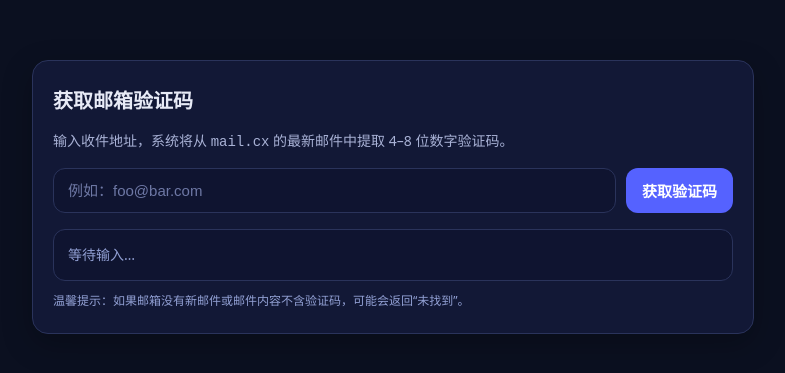
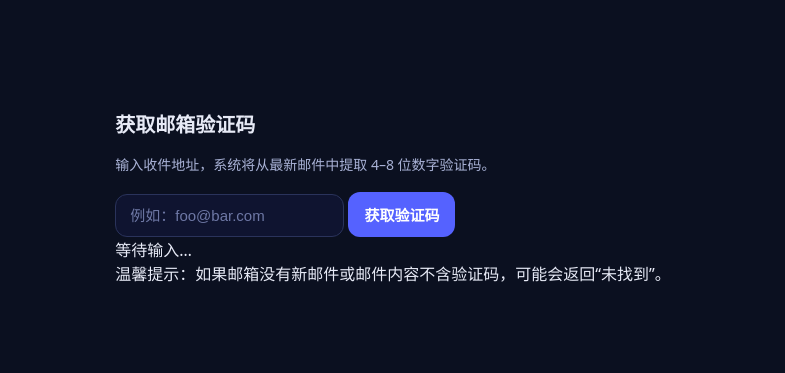
Before and after one commit to 245679aa/didactic-waffle, a plain HTML site: page index.html in a window 1280 px wide. Shown: the part 203-576 px from the top of the page, without its empty margins (247-1032 px from the left). Drawn offline with Linux system fonts and the light colour scheme.

Commit message:
Update index.html

```diff
--- a/index.html
+++ b/index.html
@@ -7,10 +7,10 @@
   <style>
     :root { font-family: ui-sans-serif, system-ui, -apple-system, "Segoe UI", Roboto, "Helvetica Neue", Arial; }
     body { background: #0b1020; color: #e7eaf6; margin: 0; min-height: 100vh; display: grid; place-items: center; }
-    .card { width: min(680px, 92vw); background: #121836; border: 1px solid #2a335b; border-radius: 16px; padding: 24px 20px; box-shadow: 0 10px 30px rgba(0,0,0,.25); }
+    。card { width: min(680px, 92vw); background: #121836; border: 1px solid #2a335b; border-radius: 16px; padding: 24px 20px; box-shadow: 0 10px 30px rgba(0,0,0,.25); }
     h1 { margin: 0 0 16px; font-size: 20px; }
     p.hint { margin: 8px 0 18px; color: #a9b2d6; font-size: 14px; }
-    .row { display: flex; gap: 10px; }
+    。row { display: flex; gap: 10px; }
     input[type="email"] {
       flex: 1; padding: 12px 14px; border-radius: 12px; border: 1px solid #2a335b; background: #0f1430; color: #e7eaf6;
       outline: none; font-size: 15px;
@@ -21,25 +21,25 @@
       background: #5562ff; color: white; transition: transform .04s ease, filter .2s ease;
     }
     button:active { transform: translateY(1px); }
-    .result {
+    。result {
       margin-top: 16px; border-radius: 12px; padding: 14px; background: #0f1430; border: 1px solid #2a335b;
       font-size: 14px; line-height: 1.6;
       word-break: break-all;
     }
-    .code {
+    。code {
       display: inline-block; margin-top: 4px; font-size: 28px; font-weight: 800; letter-spacing: 2px; background: #0b1020;
       padding: 6px 10px; border-radius: 10px; border: 1px dashed #5562ff;
     }
-    .muted { color: #92a0d4; }
-    .err { color: #ffb3bd; }
-    .ok { color: #7bffb2; }
-    .small { font-size: 12px; margin-top: 10px; color: #92a0d4; }
+    。muted { color: #92a0d4; }
+    。err { color: #ffb3bd; }
+    。ok { color: #7bffb2; }
+    。small { font-size: 12px; margin-top: 10px; color: #92a0d4; }
   </style>
 </head>
 <body>
   <div class="card">
     <h1>获取邮箱验证码</h1>
-    <p class="hint">输入收件地址，系统将从 <code>mail.cx</code> 的最新邮件中提取 4–8 位数字验证码。</p>
+    <p class="hint">输入收件地址，系统将从最新邮件中提取 4–8 位数字验证码。</p>
     <div class="row">
       <input id="email" type="email" placeholder="例如：foo@bar.com" autocomplete="email" />
       <button id="btn">获取验证码</button>
```
